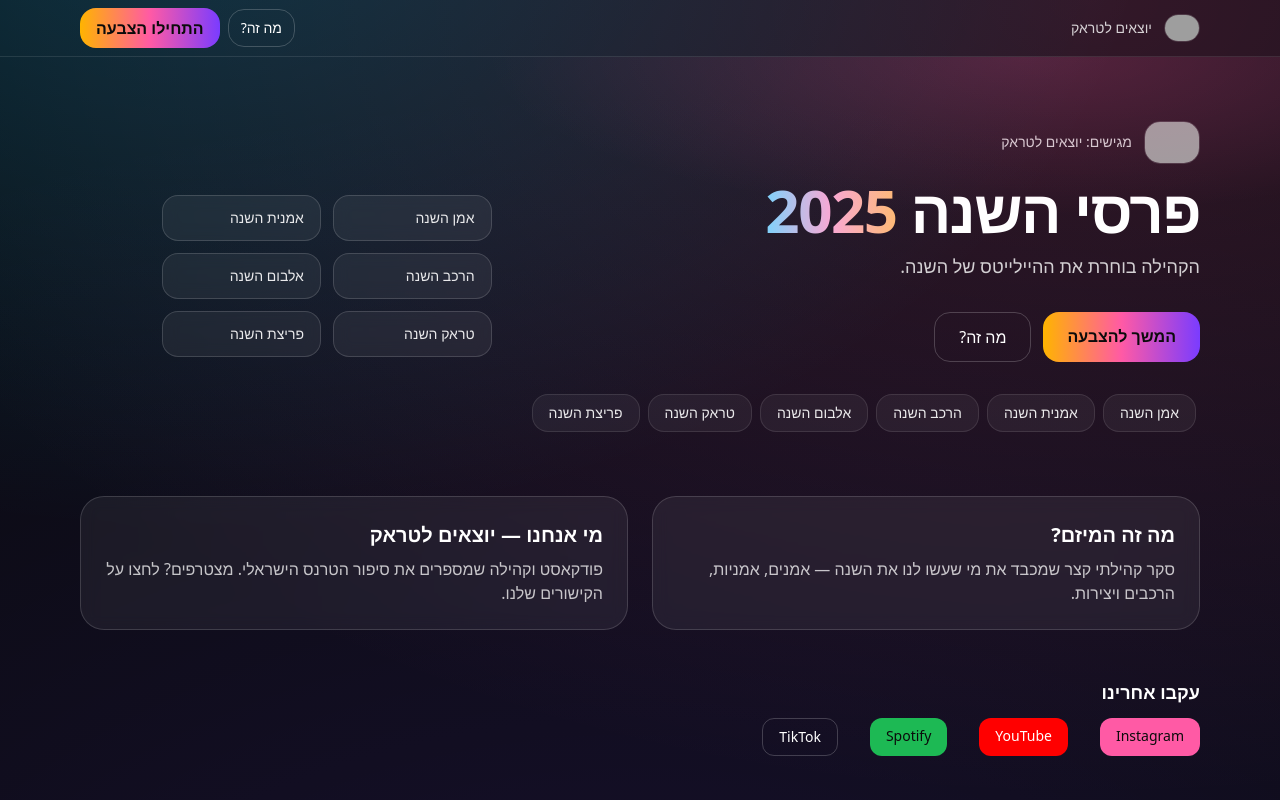
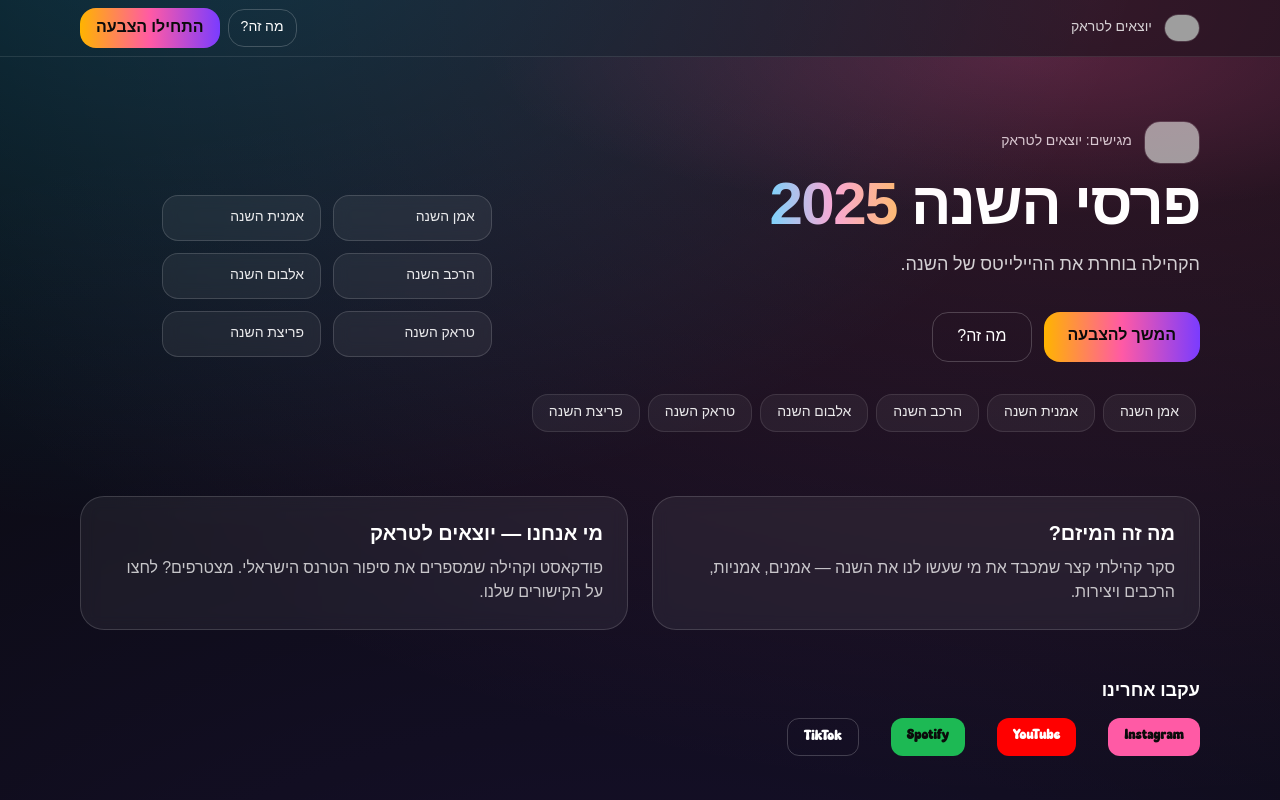
Before and after one commit to ShadowBoxer39/Trance-Awards, a Next.js app: page / in a window 1280 px wide. Shown: the top 800 px of the page. Built offline with nearby package versions, Linux system fonts and the light colour scheme; grey boxes are pictures that could not be loaded; a web font is replaced by a local one.

Commit message:
Update index.tsx

```diff
--- a/pages/index.tsx
+++ b/pages/index.tsx
@@ -22,10 +22,7 @@ export default function Landing() {
   const [scrolled, setScrolled] = React.useState(false);
 
   React.useEffect(() => {
-    // Force RTL at the document level
     document.documentElement.setAttribute("dir", "rtl");
-
-    // Header style on scroll
     const onScroll = () => setScrolled(window.scrollY > 2);
     onScroll();
     window.addEventListener("scroll", onScroll);
@@ -44,7 +41,8 @@ export default function Landing() {
         <meta name="twitter:card" content="summary_large_image" />
       </Head>
 
-      <main className="min-h-screen neon-backdrop text-white font-gan">
+      {/* NOTE: removed font-gan */}
+      <main className="min-h-screen neon-backdrop text-white">
         {/* Header */}
         <header
           className={[
@@ -77,7 +75,6 @@ export default function Landing() {
 
         {/* HERO */}
         <section className="relative overflow-hidden">
-          {/* soft radial glow */}
           <div className="pointer-events-none absolute inset-0 bg-[radial-gradient(70%_60%_at_80%_0%,rgba(255,90,165,.18),transparent_60%)]" />
           <div className="max-w-6xl mx-auto px-4 pt-10 sm:pt-16 pb-10 sm:pb-16 grid lg:grid-cols-[1.2fr,0.8fr] gap-10 items-center">
             <div>
@@ -112,7 +109,6 @@ export default function Landing() {
                 </a>
               </div>
 
-              {/* Category chips (horizontal scroll on mobile) */}
               <div className="mt-8 overflow-x-auto" aria-label="קטגוריות">
                 <ul className="flex gap-2 min-w-max pr-1">
                   {CATEGORIES.map((t) => (
@@ -130,7 +126,6 @@ export default function Landing() {
               </div>
             </div>
 
-            {/* right column – simple cards grid */}
             <div className="grid grid-cols-2 gap-3">
               {CATEGORIES.map((t) => (
                 <div key={t} className="glass rounded-2xl px-4 py-3 text-sm text-white/90">
@@ -164,7 +159,7 @@ export default function Landing() {
           <h3 className="text-lg font-[800] mb-3">עקבו אחרינו</h3>
           <div className="flex flex-wrap gap-8" role="list">
             <a
-              className="font-milky text-sm px-4 py-2 rounded-xl"
+              className="text-sm px-4 py-2 rounded-xl"
               href="https://instagram.com/"
               target="_blank"
               rel="noreferrer"
@@ -174,7 +169,7 @@ export default function Landing() {
               Instagram
             </a>
             <a
-              className="font-milky text-sm px-4 py-2 rounded-xl"
+              className="text-sm px-4 py-2 rounded-xl"
               href="https://youtube.com/"
               target="_blank"
               rel="noreferrer"
@@ -184,7 +179,7 @@ export default function Landing() {
               YouTube
             </a>
             <a
-              className="font-milky text-sm px-4 py-2 rounded-xl"
+              className="text-sm px-4 py-2 rounded-xl"
               href="https://open.spotify.com/"
               target="_blank"
               rel="noreferrer"
@@ -194,7 +189,7 @@ export default function Landing() {
               Spotify
             </a>
             <a
-              className="font-milky text-sm px-4 py-2 rounded-xl btn-ghost"
+              className="text-sm px-4 py-2 rounded-xl btn-ghost"
               href="https://tiktok.com/"
               target="_blank"
               rel="noreferrer"
@@ -218,7 +213,6 @@ export default function Landing() {
           </div>
         </section>
 
-        {/* Footer */}
         <footer className="border-t border-white/10 bg-black/40">
           <div className="max-w-6xl mx-auto px-4 py-6 text-xs text-white/60">
             © {new Date().getFullYear()} יוצאים לטראק — פרסי השנה.
```
